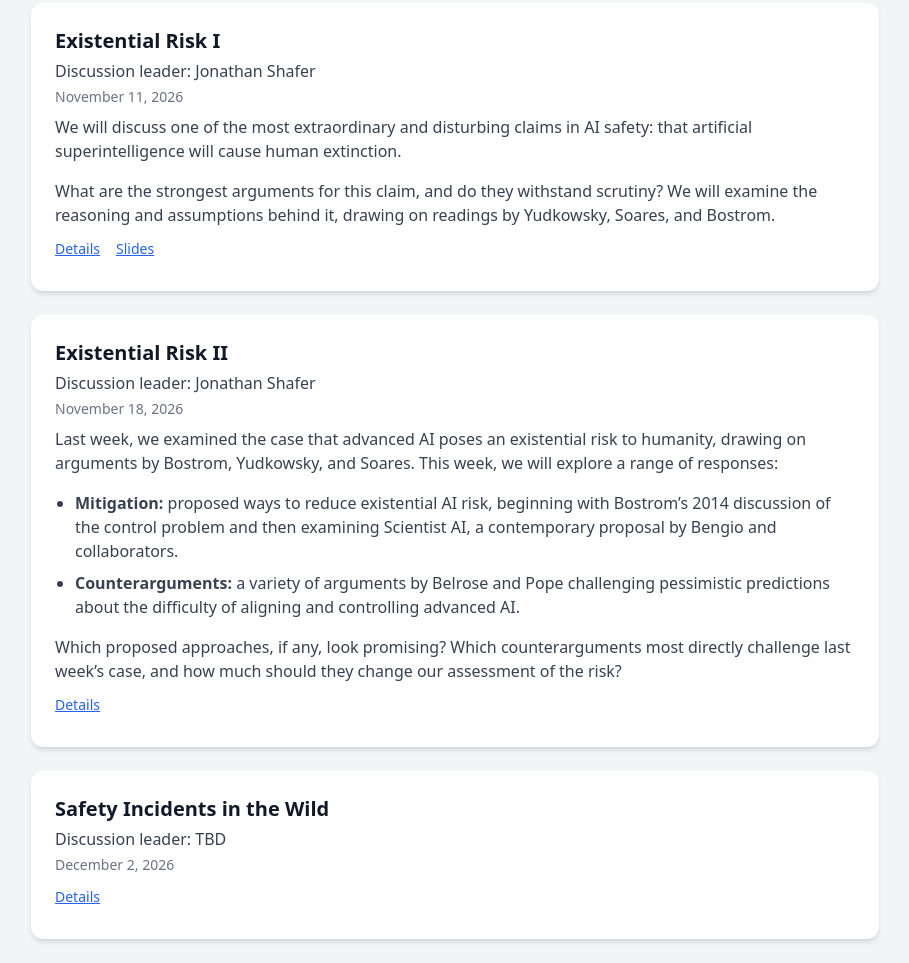
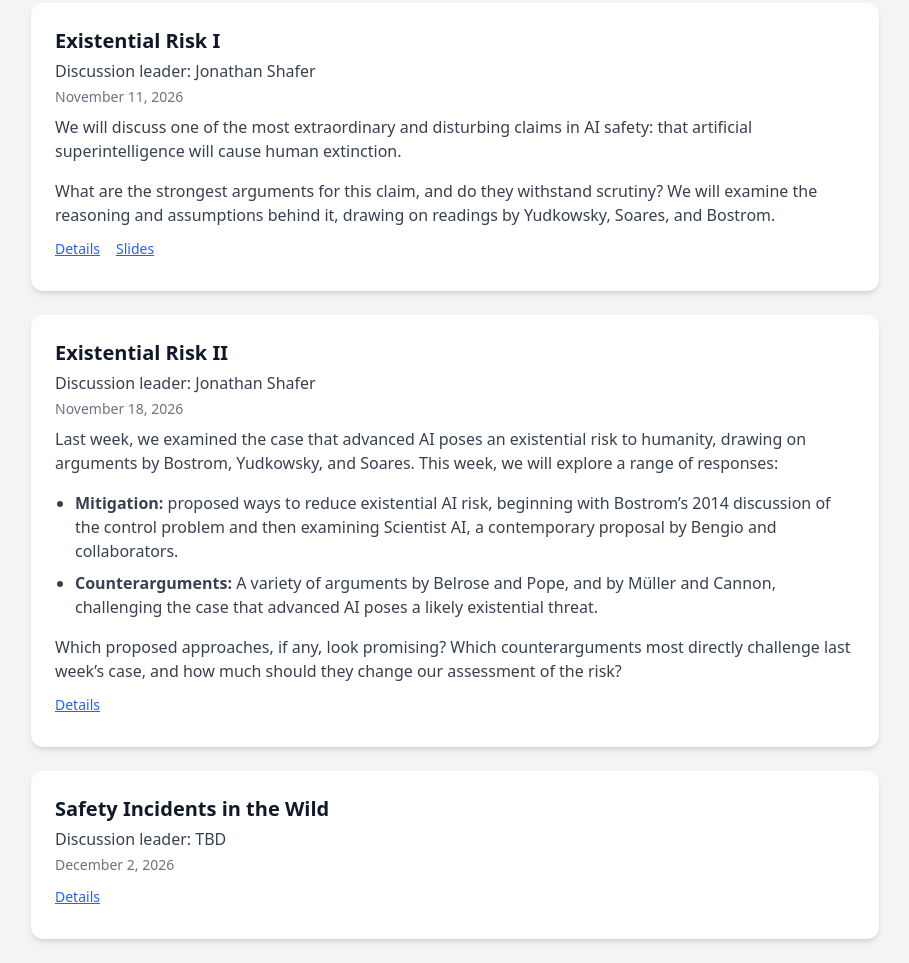
Before and after one commit to resi-ai-safety/reading-group, a plain HTML site: page index.html in a window 1280 px wide. Shown: the part 2165-3128 px from the top of the page, without its empty margins (185-1094 px from the left). Drawn offline with nearby package versions, Linux system fonts and the light colour scheme.

Commit message:
Update Existential Risk II counterarguments overview

```diff
--- a/index.html
+++ b/index.html
@@ -303,7 +303,7 @@
                   <p>Last week, we examined the case that advanced AI poses an existential risk to humanity, drawing on arguments by Bostrom, Yudkowsky, and Soares. This week, we will explore a range of responses:</p>
                   <ul class="list-disc pl-5 space-y-2">
                      <li><strong>Mitigation:</strong> proposed ways to reduce existential AI risk, beginning with Bostrom’s 2014 discussion of the control problem and then examining Scientist AI, a contemporary proposal by Bengio and collaborators.</li>
-                     <li><strong>Counterarguments:</strong> a variety of arguments by Belrose and Pope challenging pessimistic predictions about the difficulty of aligning and controlling advanced AI.</li>
+                     <li><strong>Counterarguments:</strong> A variety of arguments by Belrose and Pope, and by Müller and Cannon, challenging the case that advanced AI poses a likely existential threat.</li>
                   </ul>
                   <p>Which proposed approaches, if any, look promising? Which counterarguments most directly challenge last week’s case, and how much should they change our assessment of the risk?</p>
                </div>
```
